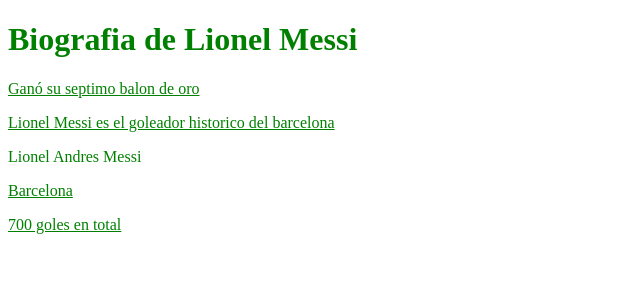
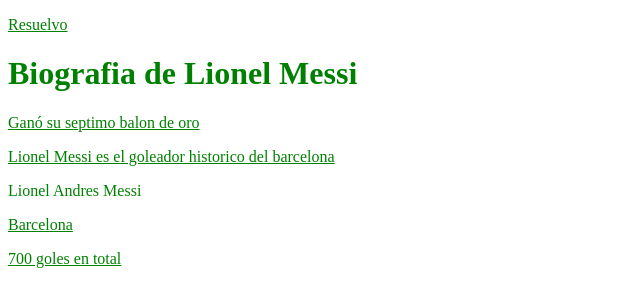
Before and after one commit to santyMoralesA/proyecto, a plain HTML site: page index.html in a window 1280 px wide. Shown: the whole page, without its empty margins (0-640 px from the left). Drawn offline with Linux system fonts and the light colour scheme.

Commit message:
problema resuelto

```diff
--- a/index.html
+++ b/index.html
@@ -9,6 +9,7 @@
     <link rel="stylesheet" href="./index.css">
 </head>
 <body>
+    <p>Resuelvo</p>
    <h1>Biografia de Lionel Messi</h1>
    <p>Ganó su septimo balon de oro</p>
    <p>Lionel Messi es el goleador historico del barcelona</p>
```
